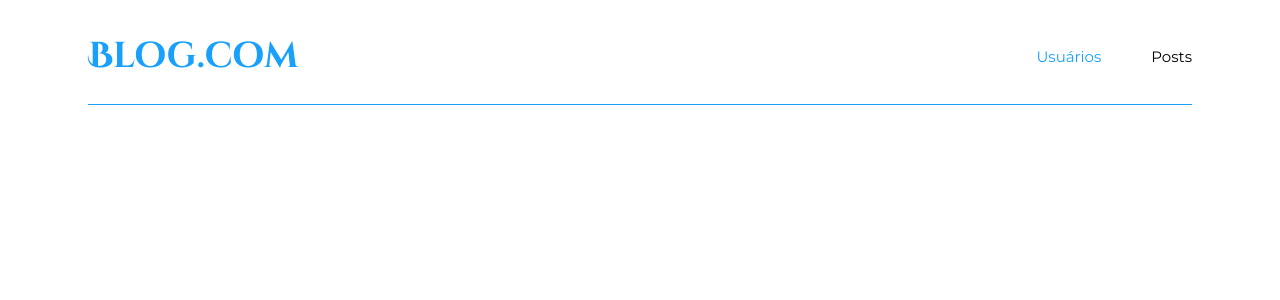
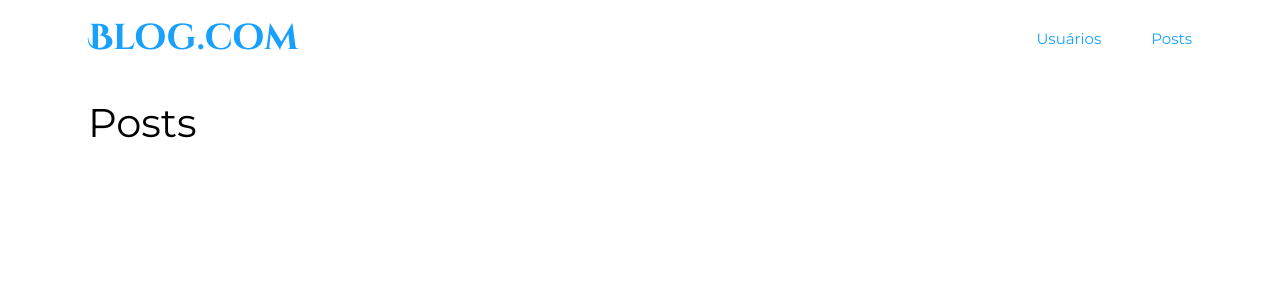
Before and after one commit to dawanlago/blog-tecnico, a Vue app: page / in a window 1280 px wide. Shown: the top 300 px of the page. Built offline with nearby package versions, Linux system fonts and the light colour scheme.

Commit message:
Criação componente TitleVue

```diff
--- a/src/assets/scss/app.scss
+++ b/src/assets/scss/app.scss
@@ -5,3 +5,6 @@
     font-family: 'Montserrat', sans-serif;
     color: var(--dark);
 }
+body {
+    padding: 0 80px;
+}
--- a/src/components/MenuVue.vue
+++ b/src/components/MenuVue.vue
@@ -1,15 +1,12 @@
 <template>
   <div id="menu">
-    <div class="content">
     <h1>Blog.com</h1>
     <ul>
       <li>
-          <a>Posts</a>
+        <a href="/">Posts</a>
       </li>
-        <li>Usuários</li>
+      <li><a href="#"> Usuários </a></li>
     </ul>
-    </div>
-    <div class="line"></div>
   </div>
 </template>
 
@@ -21,13 +18,11 @@ export default {};
 @import url("https://fonts.googleapis.com/css2?family=Cinzel+Decorative:wght@700&display=swap");
 #menu {
   height: 60px;
-  padding: 0 80px;
 
-  .content {
   display: flex;
   justify-content: space-between;
   align-items: center;
-  }
+  margin-bottom: 30px;
 
   h1 {
     font-family: "Cinzel Decorative", cursive;
@@ -39,18 +34,21 @@ export default {};
 
     li {
       float: right;
+      font-size: 15px;
+
+      a {
         color: var(--primary);
-      font-size: 15px;
+        text-decoration: none;
+      }
+
+      a:hover {
+        font-weight: bold;
+      }
     }
 
     li:first-child {
       margin-left: 50px;
     }
   }
-  .line {
-    background-color: var(--primary);
-    height: 1px;
-    width: 100%;
-  }
 }
 </style>
--- /dev/null
+++ b/src/components/TitleVue.vue
@@ -0,0 +1,17 @@
+<template>
+  <h1>{{ title }}</h1>
+</template>
+
+<script>
+export default {
+  name: "TitleVue",
+  props: ["title"],
+};
+</script>
+
+<style lang="scss" scoped>
+h1 {
+  font-size: 40px;
+  font-weight: 400;
+}
+</style>
--- a/src/router/index.js
+++ b/src/router/index.js
@@ -1,6 +1,5 @@
 import Vue from 'vue'
 import VueRouter from 'vue-router'
-import HomeView from '../views/HomeView.vue'
 
 Vue.use(VueRouter)
 
@@ -8,16 +7,8 @@ const routes = [
   {
     path: '/',
     name: 'home',
-    component: HomeView
+    component: () => import(/* webpackChunkName: "about" */ '../views/HomeView.vue')
   },
-  {
-    path: '/about',
-    name: 'about',
-    // route level code-splitting
-    // this generates a separate chunk (about.[hash].js) for this route
-    // which is lazy-loaded when the route is visited.
-    component: () => import(/* webpackChunkName: "about" */ '../views/AboutView.vue')
-  }
 ]
 
 const router = new VueRouter({
--- a/src/views/AboutView.vue
+++ /dev/null
@@ -1,5 +0,0 @@
-<template>
-  <div class="about">
-    <h1>This is an about page</h1>
-  </div>
-</template>
--- a/src/views/HomeView.vue
+++ b/src/views/HomeView.vue
@@ -1,16 +1,19 @@
 <template>
   <div class="home">
     <MenuVue />
+    <TitleVue title="Posts" />
   </div>
 </template>
 
 <script>
 import MenuVue from "@/components/MenuVue.vue";
+import TitleVue from "@/components/TitleVue.vue";
 
 export default {
   name: "HomeView",
   components: {
     MenuVue,
+    TitleVue,
   },
 };
 </script>
```
Lines whose indentation alone changed are shown as unchanged.
